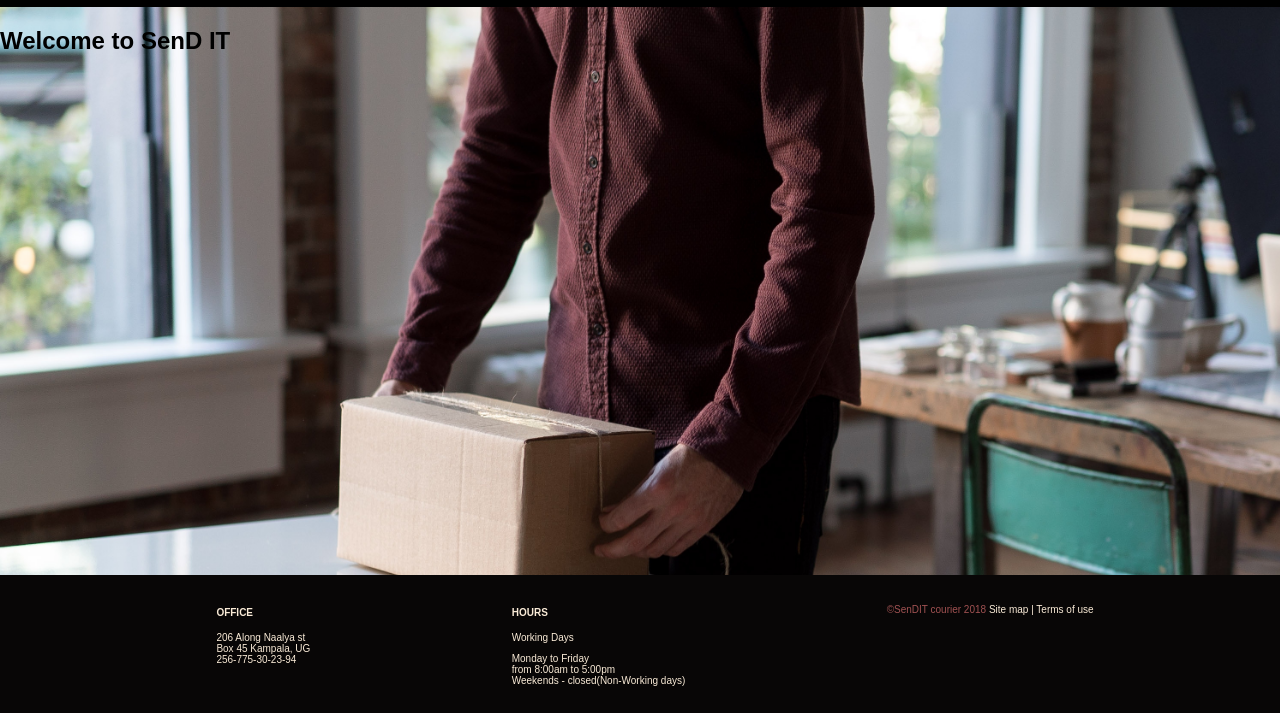
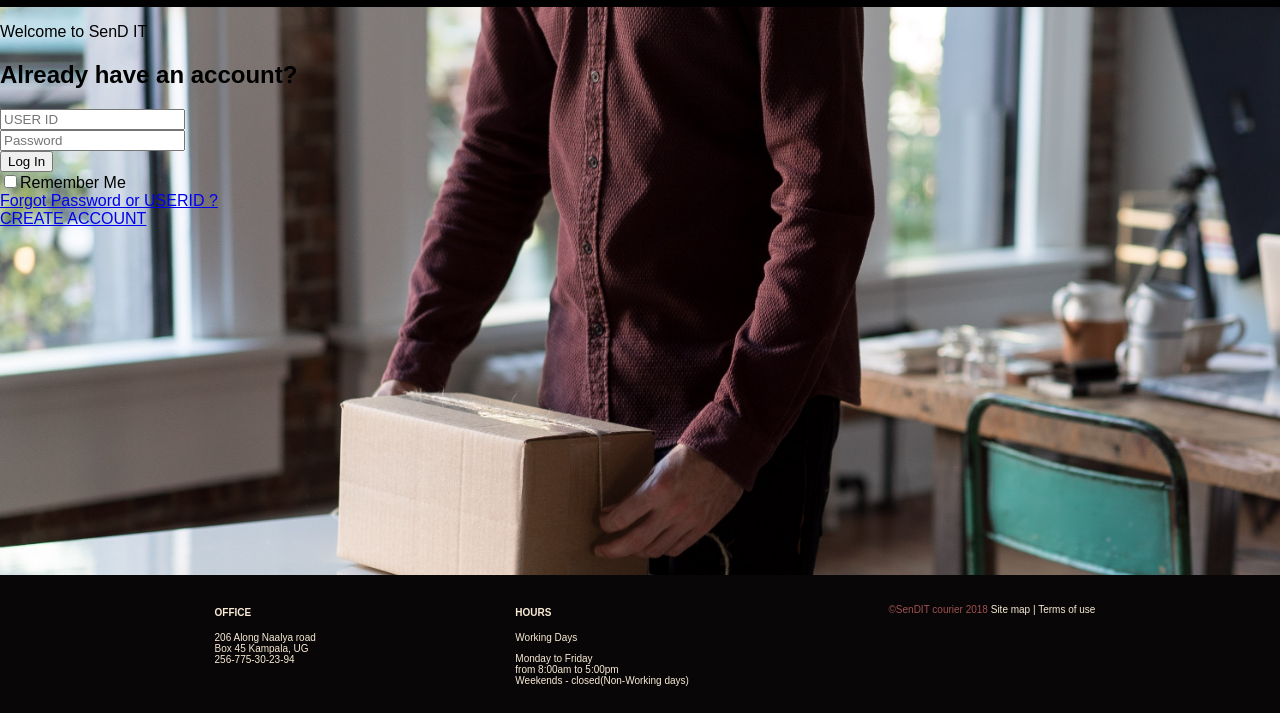
Before and after one commit to dorothykiz1/SendIT, a plain HTML site: page UI/index.html in a window 1280 px wide. Shown: the part 87-800 px from the top of the page. Drawn offline with Linux system fonts and the light colour scheme; files whose address does not match are found by name.

Commit message:
Modify index.html file

```diff
--- a/UI/index.html
+++ b/UI/index.html
@@ -63,9 +63,22 @@
 
         </header>
         <div class="section">
-            <h2>Welcome to SenD IT</h2>
+            <p>Welcome to SenD IT</p>
 
+            <div class="signIn">
+                <h2>Already have an account?</h2>
+                <form action="profile.html">
+                    <input type="number" name="userID" placeholder="USER ID"><br />
+                    <input type="password" name="password" placeholder="Password"><br />
+                    <input type="submit" value="Log In" name="Login"><br />
+                    <input type="checkbox" name="remember">Remember Me <br>
+                    <a href="#">Forgot Password or USERID ?</a><br>
+                    <a href="signup.html">CREATE ACCOUNT</a>
+                </form>
+            </div>
         </div>
+
+
 
 
         <footer>
@@ -75,7 +88,7 @@
                 <!-- office container showing location details -->
                 <div class="office">
                     <h4>OFFICE</h4>
-                    <p>206 Along Naalya st <br> Box 45 Kampala, UG <br> 256-775-30-23-94
+                    <p>206 Along Naalya road <br> Box 45 Kampala, UG <br> 256-775-30-23-94
                     </p>
 
                 </div>
```
